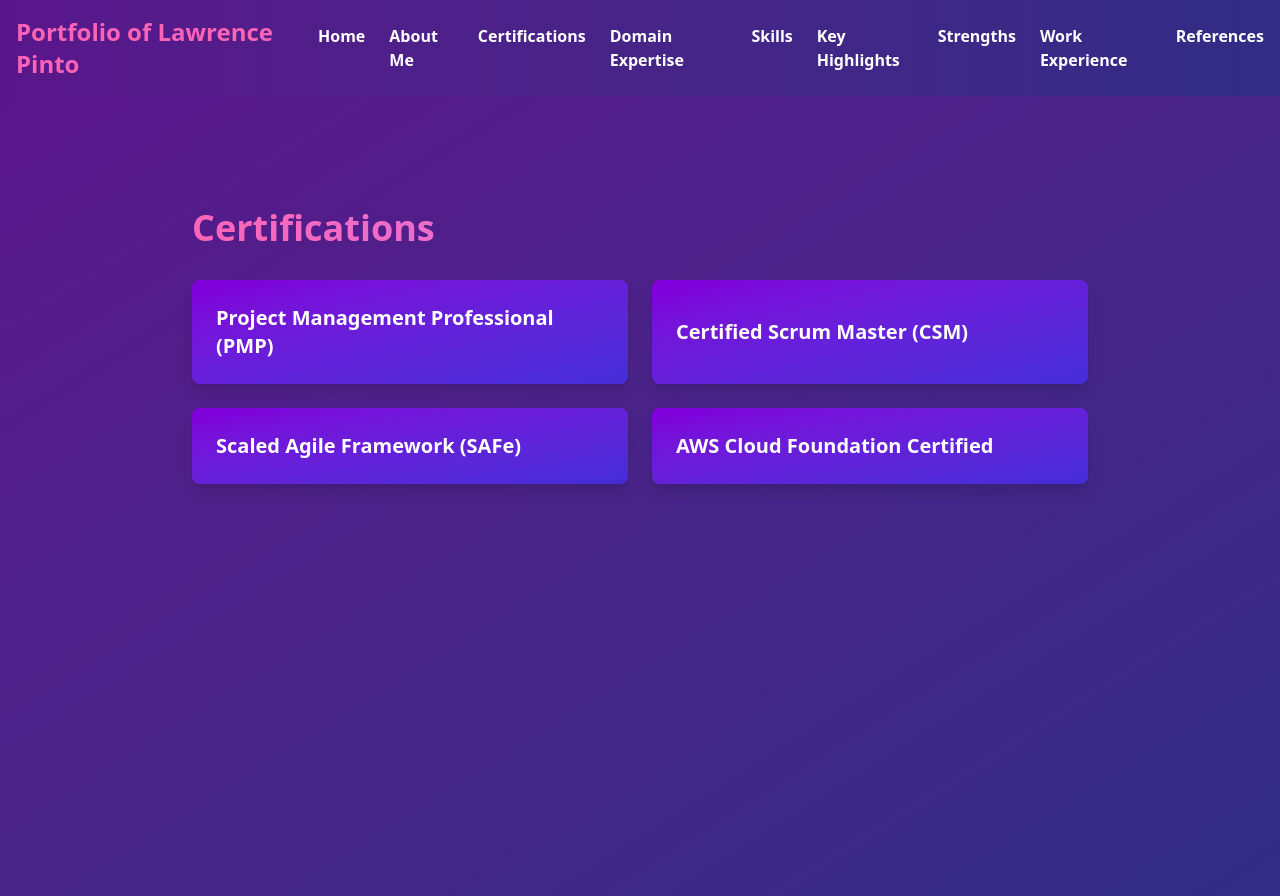
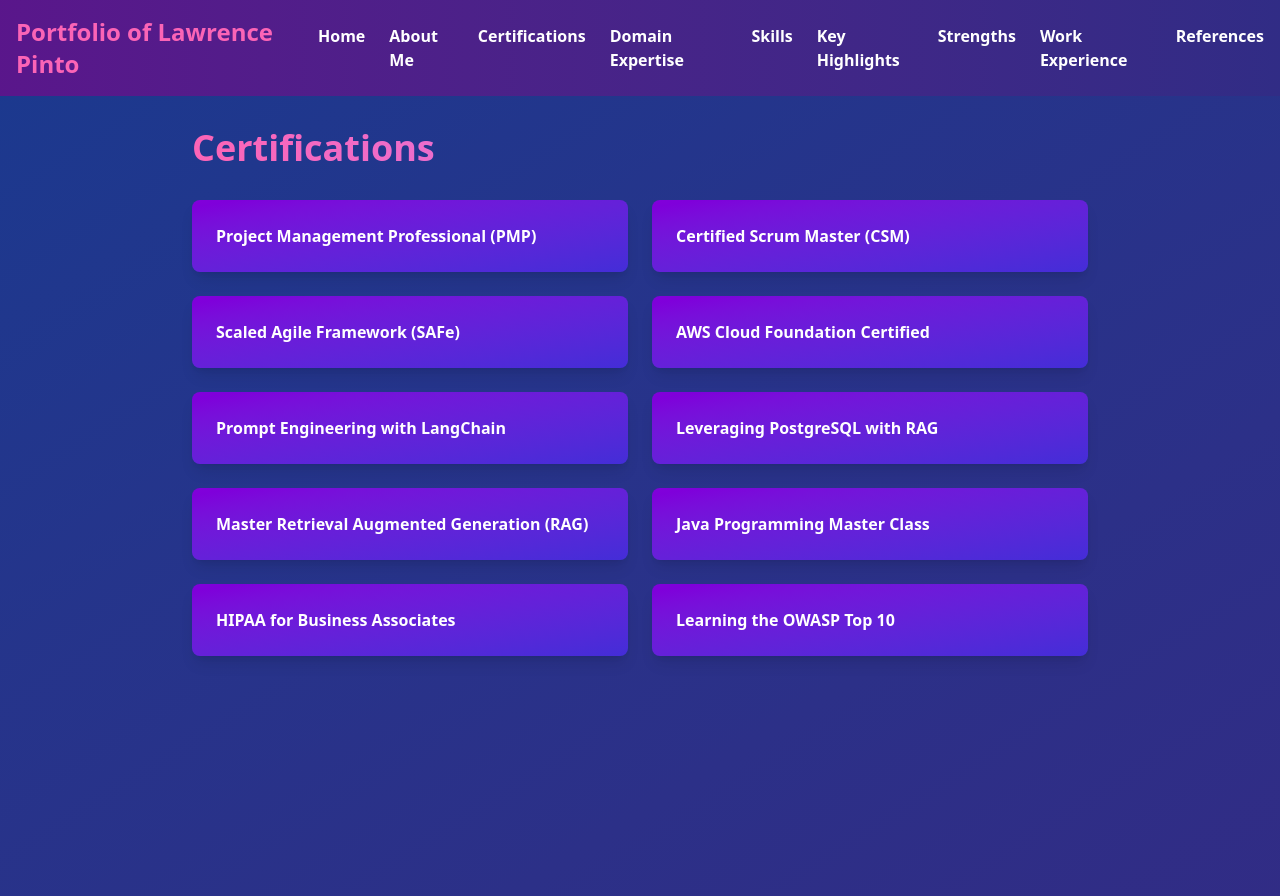
Before and after one commit to lpintoamsys/latestportfolio, a React (Vite) app: page /certifications in a window 1280 px wide. Built offline with nearby package versions, Linux system fonts and the light colour scheme.

Commit message:
first commit

```diff
--- a/src/pages/Certifications.jsx
+++ b/src/pages/Certifications.jsx
@@ -23,10 +23,16 @@ export default function Certifications() {
     "Certified Scrum Master (CSM)",
     "Scaled Agile Framework (SAFe)",
     "AWS Cloud Foundation Certified",
+    "Prompt Engineering with LangChain",
+    "Leveraging PostgreSQL with RAG",
+    "Master Retrieval Augmented Generation (RAG)",
+    "Java Programming Master Class",
+    "HIPAA for Business Associates",
+    "Learning the OWASP Top 10",
   ];
 
   return (
-    <div className="min-h-screen bg-gradient-to-br from-purple-900 to-indigo-900 text-white p-8">
+    <div className="min-h-screen bg-gradient-to-br from-blue-900 to-indigo-900 text-white p-8">
       <motion.div
         className="max-w-4xl mx-auto"
         variants={containerVariants}
@@ -35,7 +41,7 @@ export default function Certifications() {
       >
         {/* Heading */}
         <motion.h1
-          className="text-4xl font-bold mt-20 mb-8 bg-clip-text text-transparent bg-gradient-to-r from-pink-400 to-purple-400"
+          className="text-4xl font-bold mb-8 bg-clip-text text-transparent bg-gradient-to-r from-pink-400 to-purple-400"
           variants={itemVariants}
         >
           Certifications
@@ -53,7 +59,7 @@ export default function Certifications() {
               variants={itemVariants}
             >
               <div className="flex-1">
-                <p className="text-xl font-semibold">{certification}</p>
+                <p className="text-md font-semibold">{certification}</p>
               </div>
             </motion.div>
           ))}
--- a/src/pages/Home.jsx
+++ b/src/pages/Home.jsx
@@ -20,7 +20,7 @@ const itemVariants = {
 
 export default function Home() {
   return (
-    <div className="min-h-screen bg-gradient-to-br from-blue-900 to-indigo-900 text-white p-8">
+    <div className="min-h-screen bg-gradient-to-br from-blue-900 to-indigo-900 text-white p-8 italic">
       <motion.div
         className="max-w-4xl mx-auto"
         variants={containerVariants}
@@ -109,7 +109,7 @@ export default function Home() {
         >
           <FaUserCheck className="text-4xl text-pink-400" />
           <div>
-            <p className="text-2xl font-bold text-green-400">
+            <p className="text-xl font-bold text-green-400">
               Available to Join Immediately
             </p>
           </div>
--- a/src/pages/WorkExperience.jsx
+++ b/src/pages/WorkExperience.jsx
@@ -171,11 +171,11 @@ export default function Experience() {
               <h2 className="text-xl font-semibold mb-2 text-pink-300">
                 {experience.position}
               </h2>
-              <p className="text-sm font-medium mb-2">
+              <p className="text-md font-medium mb-2">
                 {experience.organization} | {experience.duration} |{" "}
                 {experience.location}
               </p>
-              <ul className="list-disc list-inside text-lg text-gray-300 space-y-2">
+              <ul className="list-disc list-inside text-sm text-gray-300 space-y-2">
                 {experience.responsibilities.map((responsibility, i) => (
                   <li key={i}>{responsibility}</li>
                 ))}
```
